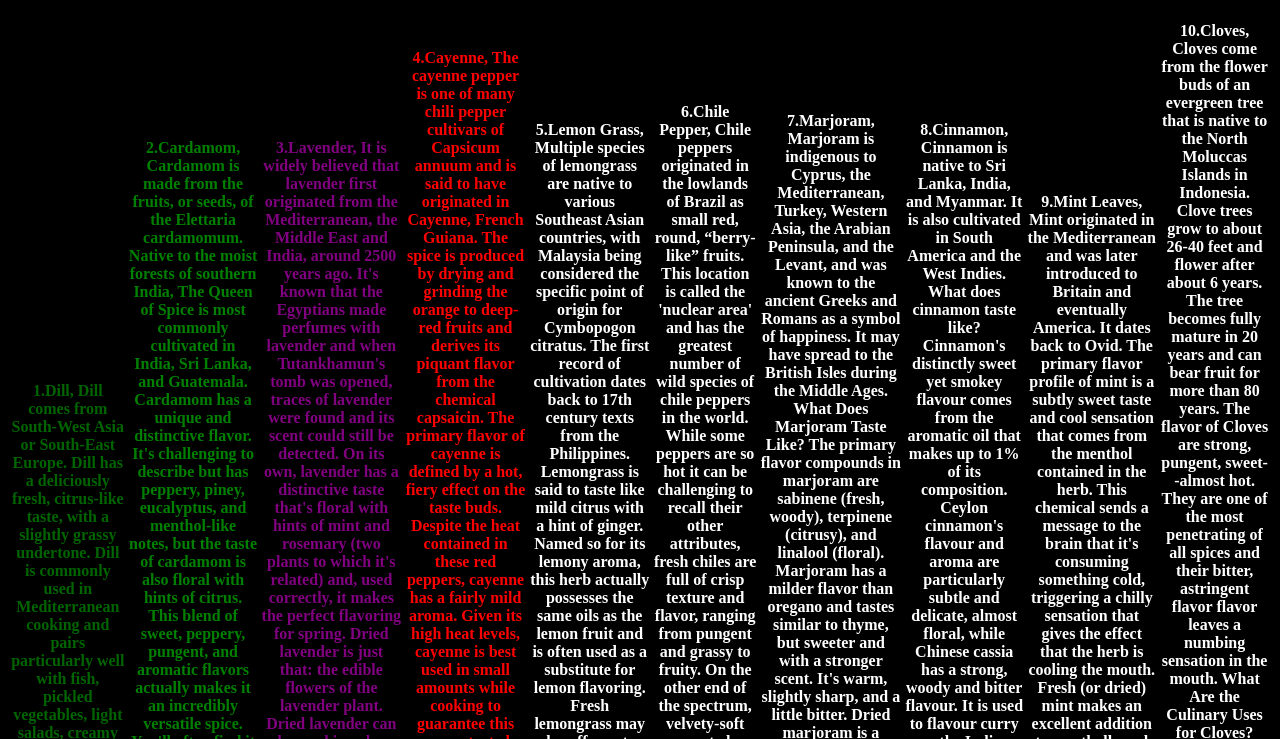
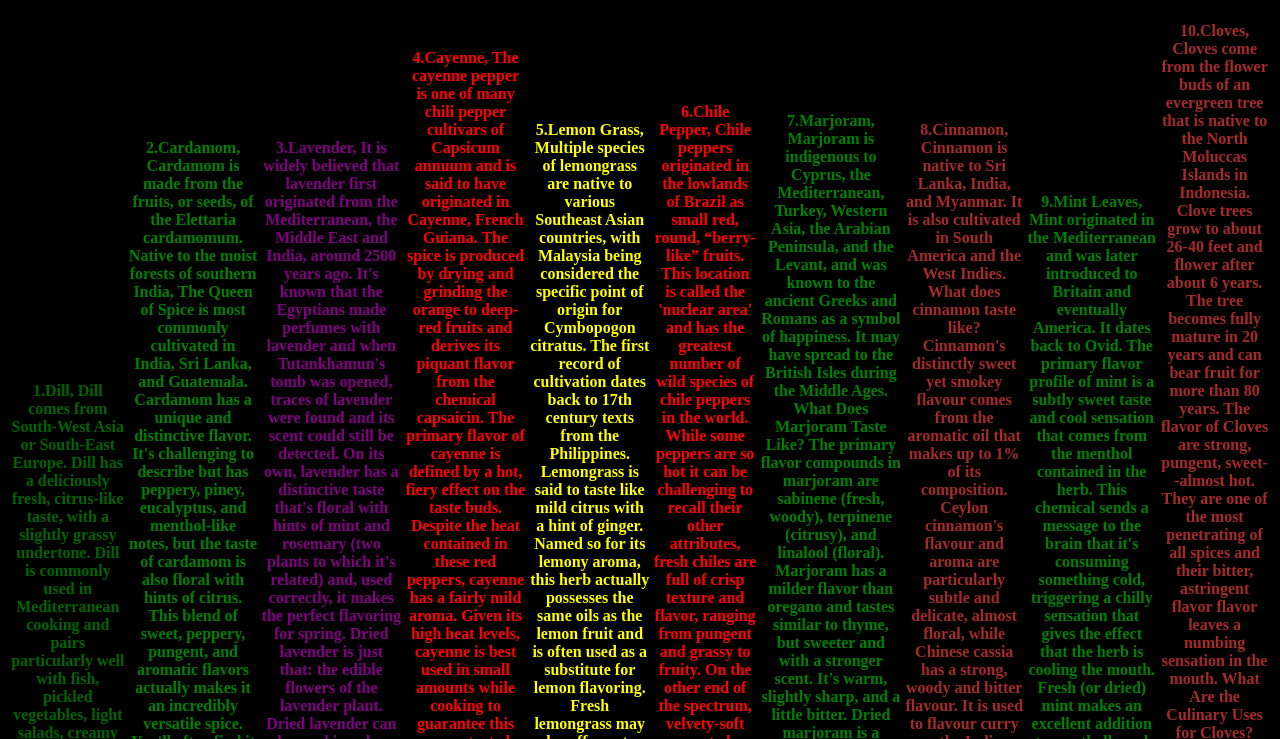
Before and after one commit to lionden90102/Common-Herbs-and-Spices, a plain HTML site: page index.html in a window 1280 px wide. Shown: the part 61-800 px from the top of the page. Drawn offline with Linux system fonts and the light colour scheme.

Commit message:
Update styles.css

```diff
--- a/styles.css
+++ b/styles.css
@@ -19,3 +19,31 @@ body {
 .cayenne {
     color: red;
 }
+
+.lemon_grass {
+    color: yellow;
+}
+
+.chile_pepper {
+    color: red;
+}
+
+.marjoram {
+    color: green;
+}
+
+.cinnamon {
+    color: brown;
+}
+
+.mint_leaves {
+    color: green;
+}
+
+.cloves {
+    color: brown;
+}
+
+.oregano {
+    color: green;
+}
```
